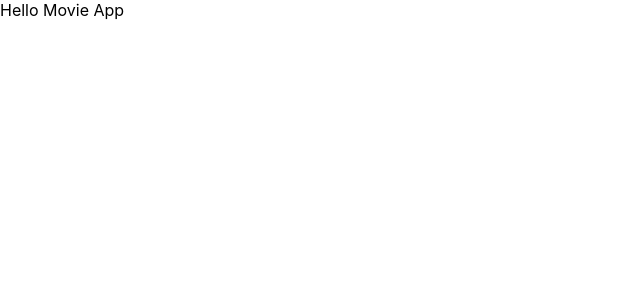
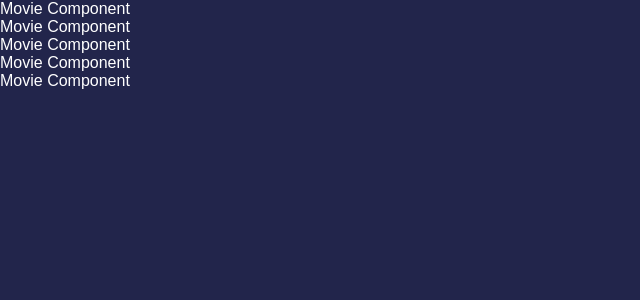
Before and after one commit to aghos4306/movieappimageapi, a React (Create React App) app: page / in a window 1280 px wide. Shown: the top 300 px of the page, without its empty margins (0-640 px from the left). Built offline with nearby package versions, Linux system fonts and the light colour scheme.

Commit message:
skeletal display of Movie component

```diff
--- a/src/App.js
+++ b/src/App.js
@@ -1,7 +1,14 @@
 import React from 'react';
+import Movie from './components/Movie';
 
 function App() {
-  return <div>Hello Movie App</div>
+  const movies = ['1', '2', '3', '4', 'five'];
+
+  return <div>
+    {movies.map(movie => (
+      <Movie />
+    ))}
+  </div>
 }
 
 export default App;
--- /dev/null
+++ b/src/components/Movie.js
@@ -0,0 +1,9 @@
+import React from 'react';
+
+const Movie = () => (
+    <div className="movie">
+        Movie Component
+    </div>
+);
+
+export default Movie;
--- a/src/index.css
+++ b/src/index.css
@@ -1,13 +1,10 @@
-body {
-  margin: 0;
-  font-family: -apple-system, BlinkMacSystemFont, 'Segoe UI', 'Roboto', 'Oxygen',
-    'Ubuntu', 'Cantarell', 'Fira Sans', 'Droid Sans', 'Helvetica Neue',
-    sans-serif;
-  -webkit-font-smoothing: antialiased;
-  -moz-osx-font-smoothing: grayscale;
+* {
+  box-sizing: border-box;
 }
 
-code {
-  font-family: source-code-pro, Menlo, Monaco, Consolas, 'Courier New',
-    monospace;
+body {
+  background: #22254b;
+  color: white;
+  font-family: sans-serif;
+  margin: 0;
 }
```
Also changed, not shown: 1 other file (tests, documents, lock files or other folders).
